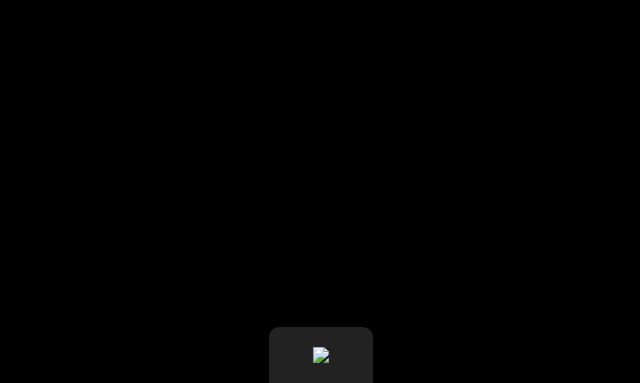
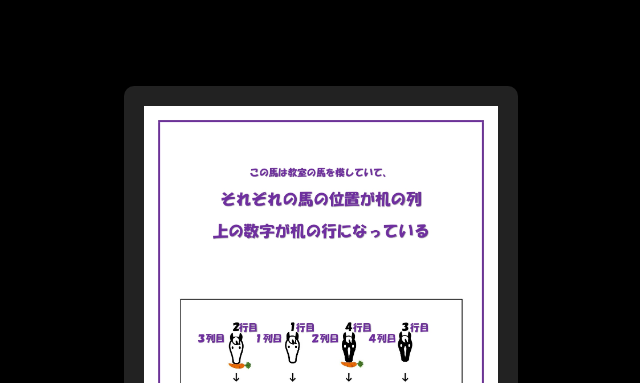
Before and after one commit to ArashiYoshioka/3-A-kai-5, a plain HTML site: page index.html in a window 1280 px wide. Shown: the top 383 px of the page, without its empty margins (319-959 px from the left). Drawn offline with Linux system fonts and the light colour scheme.

Commit message:
Update index.html

```diff
--- a/index.html
+++ b/index.html
@@ -8,7 +8,7 @@
 </head>
 <body>
     <div class="container">
-      <img src="kai_page-0001.jpg" widht="500" height="500" align="top">
+      <img src="kai5_page-0001.jpg" widht="500" height="500" align="top">
        <h1>解説</h1>
 </body>
 </html>
```
